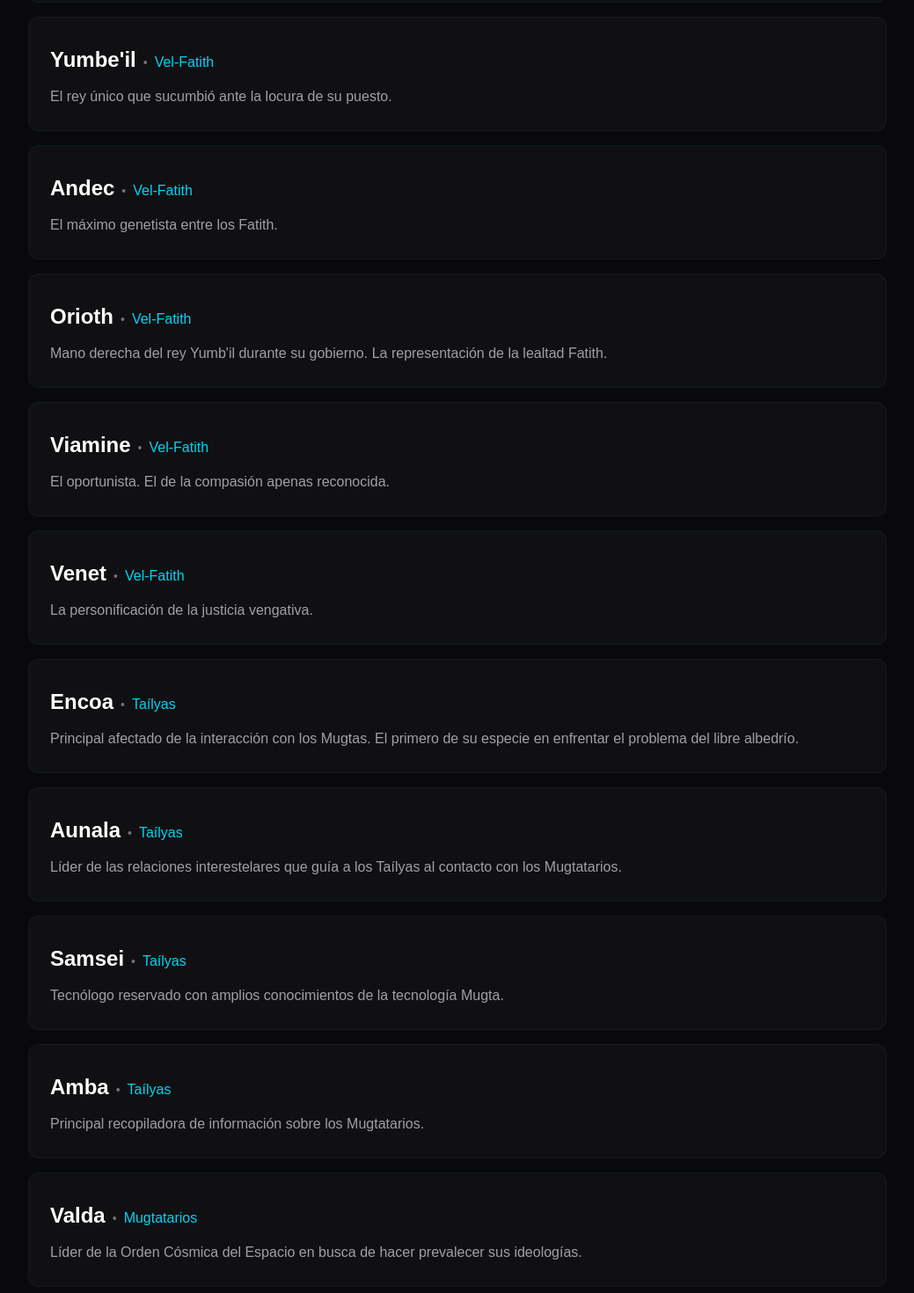
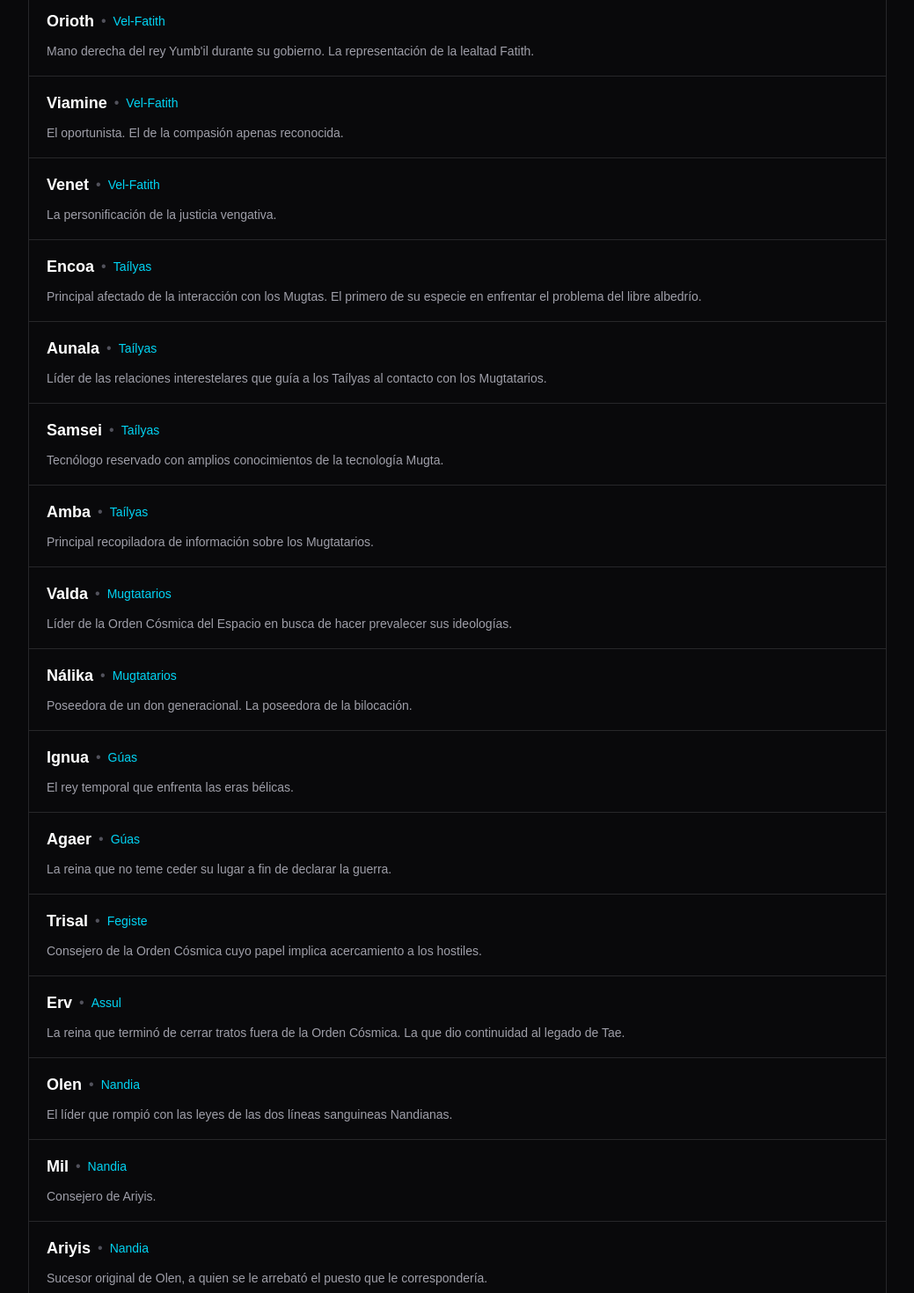
Before and after one commit to decaosyletras/traselcaos, a Next.js app in the folder mi-app/: page /personajes in a window 1280 px wide. Shown: the part 860-2330 px from the top of the page at 88% size, without its empty margins (120-1159 px from the left). Built offline with nearby package versions, Linux system fonts and the light colour scheme.

Commit message:
personajes listado

```diff
--- a/mi-app/app/personajes/page.tsx
+++ b/mi-app/app/personajes/page.tsx
@@ -179,7 +179,15 @@ export default function CharactersPage() {
 
           </div>
 
-          <div className="mt-8 space-y-4">
+          <div
+            className="
+              mt-8
+              rounded-xl
+              border
+              border-zinc-800
+              overflow-hidden
+            "
+          >
             {filteredCharacters.map((character) => {
               const race =
                 racesMap[character.raceId];
@@ -196,27 +204,33 @@ export default function CharactersPage() {
                 <article
                   key={character.id}
                   className="
-                    rounded-xl
-                    border
-                    border-cyan-900/20
-                    bg-zinc-900/50
-                    p-5
-                    md:p-6
+                    px-5
+                    py-4
+                    border-b
+                    border-zinc-800
+                    last:border-b-0
+                    hover:bg-zinc-900/40
+                    transition-colors
                   "
                 >
+                  <div className="flex flex-wrap items-center gap-2">
 
-                  <div className="flex flex-wrap items-baseline gap-2 text-sm mt-2">
-                    <h2 className="text-xl md:text-2xl font-bold">
+                    <h2 className="text-lg font-semibold">
                       {character.name}
                     </h2>
 
                     {race?.name && (
                       <>
-                        <span className="text-zinc-500">•</span>
+                        <span className="text-zinc-600">•</span>
 
                         <Link
                           href={`/razas/${race.slug}`}
-                          className="text-sm md:text-base text-cyan-400 font-medium hover:text-cyan-300 transition"
+                          className="
+                            text-sm
+                            text-cyan-400
+                            hover:text-cyan-300
+                            transition
+                          "
                         >
                           {race.name}
                         </Link>
@@ -246,7 +260,15 @@ export default function CharactersPage() {
                     )}*/}
                   </div>
 
-                  <p className="mt-3 text-zinc-400 leading-7">
+                  <p
+                    className="
+                      mt-2
+                      text-sm
+                      text-zinc-400
+                      leading-6
+                      line-clamp-2
+                    "
+                  >
                     {character.description}
                   </p>
                 </article>
--- a/mi-app/data/characters.ts
+++ b/mi-app/data/characters.ts
@@ -155,6 +155,78 @@ export const characters: Character[] = [
   },
 
   {
+    id: "ignua",
+    slug: "ignua",
+    name: "Ignua",
+    description: "El rey temporal que enfrenta las eras bélicas.",
+    image: "/images/characters/lyra.jpg",
+    raceId: "guas",
+    relationships: [],
+  },
+
+  {
+    id: "agaer",
+    slug: "agaer",
+    name: "Agaer",
+    description: "La reina que no teme ceder su lugar a fin de declarar la guerra.",
+    image: "/images/characters/lyra.jpg",
+    raceId: "guas",
+    relationships: [],
+  },
+
+
+  {
+    id: "trisal",
+    slug: "trisal",
+    name: "Trisal",
+    description: "Consejero de la Orden Cósmica cuyo papel implica acercamiento a los hostiles.",
+    image: "/images/characters/lyra.jpg",
+    raceId: "fegiste",
+    relationships: [],
+  },
+
+
+  {
+    id: "erv",
+    slug: "erv",
+    name: "Erv",
+    description: "La reina que terminó de cerrar tratos fuera de la Orden Cósmica. La que dio continuidad al legado de Tae.",
+    image: "/images/characters/lyra.jpg",
+    raceId: "assul",
+    relationships: [],
+  },
+
+
+  {
+    id: "olen",
+    slug: "olen",
+    name: "Olen",
+    description: "El líder que rompió con las leyes de las dos líneas sanguineas Nandianas.",
+    image: "/images/characters/lyra.jpg",
+    raceId: "nandia",
+    relationships: [],
+  },
+  {
+    id: "mil",
+    slug: "mil",
+    name: "Mil",
+    description: "Consejero de Ariyis.",
+    image: "/images/characters/lyra.jpg",
+    raceId: "nandia",
+    relationships: [],
+  },
+  {
+    id: "ariyis",
+    slug: "ariyis",
+    name: "Ariyis",
+    description: "Sucesor original de Olen, a quien se le arrebató el puesto que le correspondería.",
+    image: "/images/characters/lyra.jpg",
+    raceId: "nandia",
+    relationships: [],
+  },
+
+
+  {
     id: "egonnar",
     slug: "egonnar",
     name: "Égonnar",
@@ -163,6 +235,7 @@ export const characters: Character[] = [
     raceId: "ratti-pem-ya",
     relationships: [],
   },
+
   {
     id: "ignnor",
     slug: "ignnor",
@@ -179,6 +252,42 @@ export const characters: Character[] = [
     description: "Principal investigadora y apoyo para la Noc-Auli.",
     image: "/images/characters/lyra.jpg",
     raceId: "ratti-pem-ya",
+    relationships: [],
+  },
+  {
+    id: "immte",
+    slug: "immte",
+    name: "Immte",
+    description: "Viajero accidentado perteneciente a «la Mezcla».",
+    image: "/images/characters/lyra.jpg",
+    raceId: "noc-auli",
+    relationships: [],
+  },
+  {
+    id: "edres",
+    slug: "edres",
+    name: "Edres",
+    description: "Viajero accidentado perteneciente a «la Mezcla».",
+    image: "/images/characters/lyra.jpg",
+    raceId: "noc-auli",
+    relationships: [],
+  },
+  {
+    id: "dala",
+    slug: "dala",
+    name: "Dala",
+    description: "Viajero accidentado perteneciente a «la Mezcla».",
+    image: "/images/characters/lyra.jpg",
+    raceId: "noc-auli",
+    relationships: [],
+  },
+  {
+    id: "turid",
+    slug: "turid",
+    name: "Turid",
+    description: "Viajero accidentado perteneciente a «la Mezcla».",
+    image: "/images/characters/lyra.jpg",
+    raceId: "noc-auli",
     relationships: [],
   },
 
@@ -203,5 +312,116 @@ export const characters: Character[] = [
     raceId: "krks",
     relationships: [],
   },
+  {
+    id: "aluum",
+    slug: "aluum",
+    name: "Aluum",
+    description: "Majestuoso susurro del poder en el viento. Perteneciente al círculo de «los Trece».",
+    image: "/images/characters/lyra.jpg",
+    raceId: "krks",
+    relationships: [],
+  },
+
+  {
+    id: "jucent",
+    slug: "jucent",
+    name: "Jucent",
+    description: "Conocedores del pasado, y transmisores de información.",
+    image: "/images/characters/lyra.jpg",
+    raceId: "egiara",
+    relationships: [],
+  },
+
+  {
+    id: "arbilia",
+    slug: "arbilia",
+    name: "Arbilia",
+    description: "Historiadores y transmisores de información.",
+    image: "/images/characters/lyra.jpg",
+    raceId: "dutim",
+    relationships: [],
+  },
+
+  {
+    id: "neis",
+    slug: "neis",
+    name: "Neís",
+    description: "La de la vida eterna. La que nunca muere. La posible solución a la enfermedad del envejecimiento.",
+    image: "/images/characters/lyra.jpg",
+    raceId: "Raugari",
+    relationships: [],
+  },
+
+  {
+    id: "legiar",
+    slug: "legiar",
+    name: "Legiar",
+    description: "Aliados importantes de los Rugari. Los creadores de los clones vigilantes.",
+    image: "/images/characters/lyra.jpg",
+    raceId: "Itsher",
+    relationships: [],
+  },
+
+
+  {
+    id: "lura",
+    slug: "lura",
+    name: "Lura",
+    description: "Principal persuasivo en la decisión de Encoa en favor de la Vinculación de Prevención.",
+    image: "/images/characters/lyra.jpg",
+    raceId: "ecdaum",
+    relationships: [],
+  },
+
+
+  {
+    id: "naulbe",
+    slug: "naulbe",
+    name: "Naúlbe",
+    description: "Junto a Lura, es de los pincipales interesados en prevenir que los Aliados cumplan con su meta.",
+    image: "/images/characters/lyra.jpg",
+    raceId: "ania",
+    relationships: [],
+  },
+  {
+    id: "noen",
+    slug: "noen",
+    name: "Noen",
+    description: "Consejero principal de Naúlbe.",
+    image: "/images/characters/lyra.jpg",
+    raceId: "ania",
+    relationships: [],
+  },
+
+  {
+    id: "sissef",
+    slug: "sissef",
+    name: "Sissef",
+    description: "Estratega de guerra. Líder de ataque para la Vinculación de Prevención.",
+    image: "/images/characters/lyra.jpg",
+    raceId: "ittu",
+    relationships: [],
+  },
+
+  {
+    id: "au-lert",
+    slug: "au-lert",
+    name: "Au-lert",
+    description: "Estratega de guerra. Líder de defensa para la Vinculación de Prevención.",
+    image: "/images/characters/lyra.jpg",
+    raceId: "au-lert",
+    relationships: [],
+  },
+
+
+  {
+    id: "fos",
+    slug: "fos",
+    name: "Fos",
+    description: "El que brinda consuelo y una salida a los Taílyas.",
+    image: "/images/characters/lyra.jpg",
+    raceId: "astaronte",
+    relationships: [],
+  },
 
 ];
```
